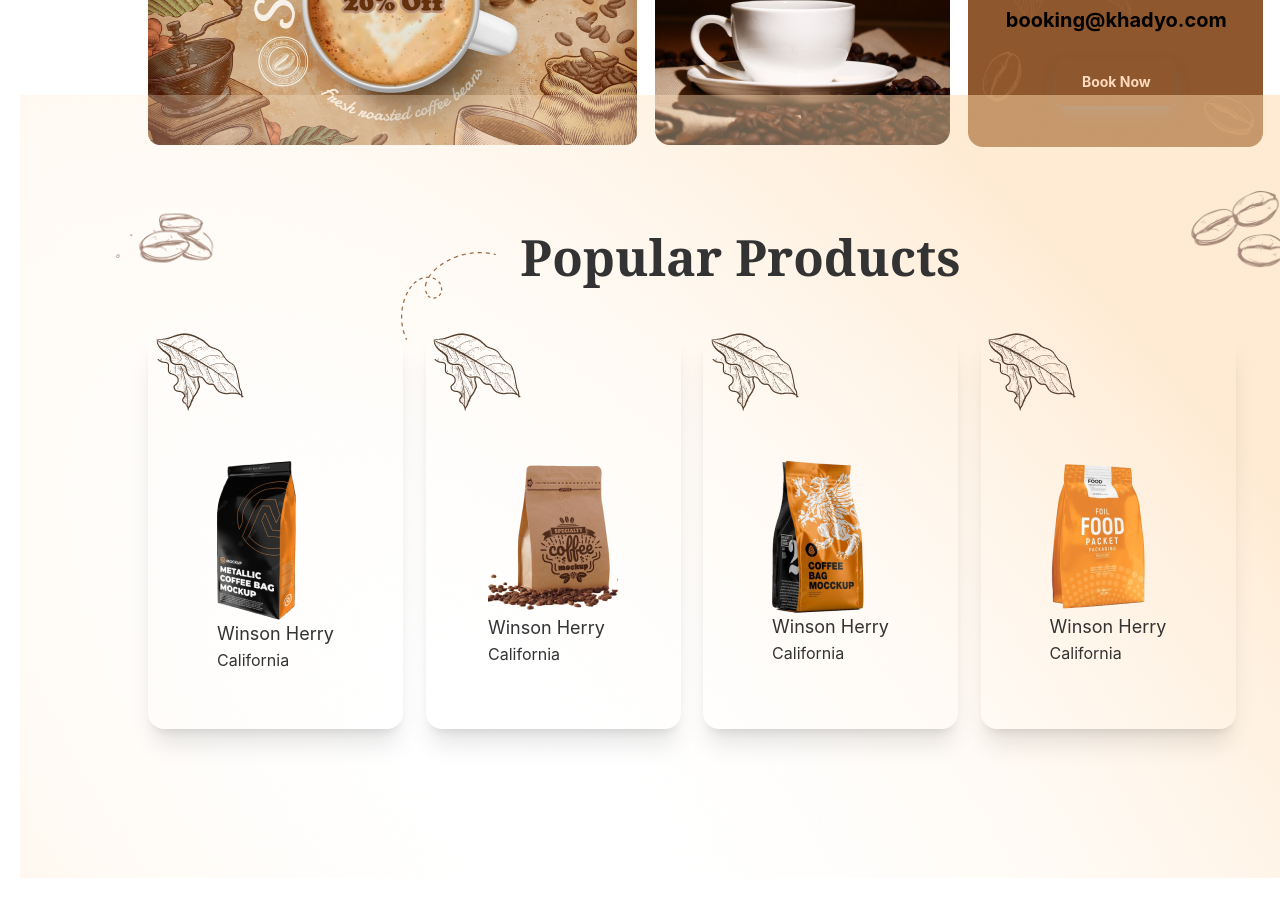
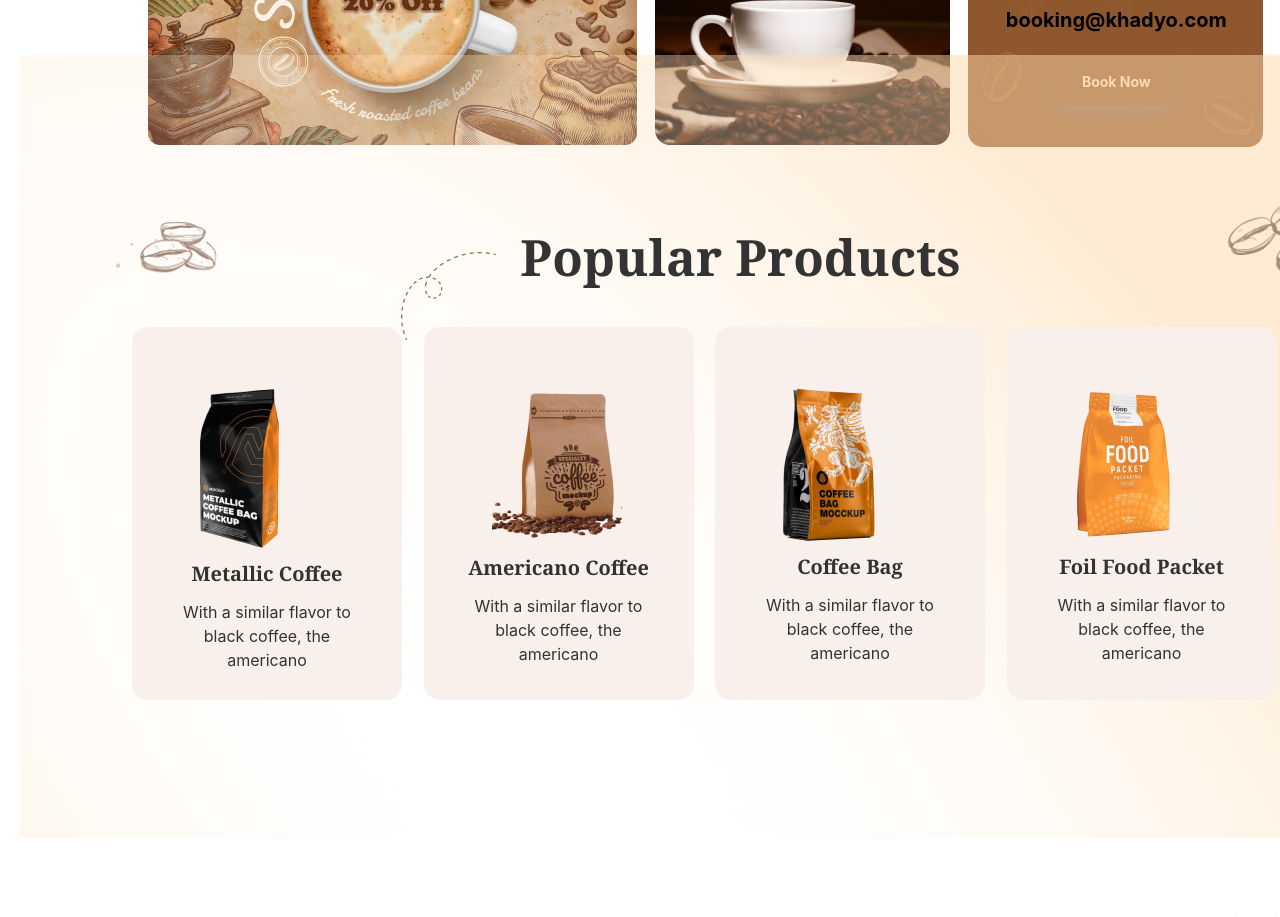
Before and after one commit to Mahinkahn/khadyo-app, a React (Create React App) app: page / in a window 1280 px wide. Shown: the part 3500-4417 px from the top of the page. Built offline with nearby package versions, Linux system fonts and the light colour scheme.

Commit message:
crad style add

```diff
--- a/src/Pages/Home/Testimonial/Review.js
+++ b/src/Pages/Home/Testimonial/Review.js
@@ -1,20 +1,36 @@
 import React from 'react';
+import { FaShoppingBag } from 'react-icons/fa';
+import grp from '../../../assets/icons/Group 2.png'
+import arrow from '../../../assets/icons/arrow-square-down.svg'
+import square from '../../../assets/icons/arrow-square.png'
+import { Link } from 'react-router-dom';
 
 const Review = ({ review }) => {
     const { name, img, imga, location } = review;
     return (
-        <div className="card shadow-xl  mt-48 w-[255px] h-[398px]">
+        <div className="card group/item group relative  flex items-center  mt-48 w-[270px] h-[373px] bg-[#F9F0EB] hover:bg-slate-900 hover:text-white">
             <div className="card-body items-center">
-                <img src={imga} alt="" className='mr-40 mt-[-48px]' />
-                <div className="  mt-5">
+                <img src={imga} alt="" className='mr-44 h-[120px] mt-[-48px] group/edit invisible group-hover/item:visible' />
+                <div className="mt-[-50px]">
                     <div className="">
-                        <div className="w-full">
+                        <div className="w-[130px] ml-9">
                             <img src={img} alt="" />
                         </div>
                     </div>
-                    <div>
-                        <h5 className="text-lg">{name}</h5>
-                        <p>{location}</p>
+                    <div className='text-center'>
+                        <h5 className=" text-xl mt-3 font-serif font-semibold">{name}</h5>
+                        <p className='mt-3 !pt-0 transition-opacity group-hover:absolute group-hover:opacity-0'>{location}</p>
+                    </div>
+                    <div
+                        class="absolute top-4 opacity-0 transition-opacity group-hover:relative ml-6 group-hover:opacity-100 "
+                    >
+                        <div className='flex mt-3 w-[125px] h-[45px] bg-secondary rounded-2xl px-4 pt-2'>
+                            <Link className=' text-white mt-1'><FaShoppingBag /></Link>
+                            <Link className=''><img src={grp} alt="" className='' /></Link>
+                            <Link className='mr-2 mt-1'><img src={arrow} alt="" className=' w-4' /></Link>
+                            <Link className='mt-1'><img src={square} alt="" className=' w-4 ' /></Link>
+                        </div>
+
                     </div>
                 </div>
             </div>
--- a/src/Pages/Home/Testimonial/Testimonial.js
+++ b/src/Pages/Home/Testimonial/Testimonial.js
@@ -20,37 +20,37 @@ const Testimonial = () => {
     const reviews = [
         {
             _id: 1,
-            name: 'Winson Herry',
+            name: 'Metallic Coffee',
             img: people1,
             imga: Group2,
-            location: 'California'
+            location: 'With a similar flavor to black coffee, the americano'
         },
         {
             _id: 2,
-            name: 'Winson Herry',
+            name: 'Americano Coffee',
             img: people2,
             imga: Group2,
-            location: 'California'
+            location: 'With a similar flavor to black coffee, the americano'
         },
         {
             _id: 3,
-            name: 'Winson Herry',
+            name: 'Coffee Bag',
             img: people5,
             imga: Group2,
-            location: 'California'
+            location: 'With a similar flavor to black coffee, the americano'
         },
         {
             _id: 3,
-            name: 'Winson Herry',
+            name: 'Foil Food Packet',
             img: people3,
             imga: Group2,
-            location: 'California'
+            location: 'With a similar flavor to black coffee, the americano'
         },
     ]
 
     return (
         <section className='my-16 mt-20'>
-            <div className=' relative mb-[-50px] grid grid-cols-1 md:grid-cols-2 lg:grid-cols-3 w-[1400px] mx-auto ml-32'>
+            <div className=' relative mb-[-90px] grid grid-cols-1 md:grid-cols-2 lg:grid-cols-3 w-[1400px] mx-auto ml-32'>
                 <div className='w-[490px] h-[280px]'>
                     <img src={Rectangl} alt="" />
                 </div>
@@ -75,16 +75,16 @@ const Testimonial = () => {
                 width: '1440px',
                 height: '783px',
             }}>
-                <div className='absolute w-[1170px] ml-24'>
-                    <div className='mt-24'>
+                <div className='absolute w-[1210px] ml-24'>
+                    <div className='mt-36'>
                         <img src={Seed} alt="" className='' />
                     </div>
-                    <div className='flex gap-6 mr-10 justify-center mt-[-50px]'>
+                    <div className='flex gap-6 mr-20 justify-center mt-[-60px]'>
                         <img src={Vector2} alt="" className='mt-8' />
                         <h3 className=' text-[50px] font-serif font-bold'>Popular Products</h3>
                     </div>
                 </div>
-                <div className='absolute mt-11 ml-32  grid grid-cols-1 md:grid-cols-2 lg:grid-cols-4 w-[1110px] mx-auto'>
+                <div className='absolute mt-20 ml-28  grid gap-x-14 grid-cols-1 md:grid-cols-2 lg:grid-cols-4 w-[1110px] mx-auto'>
                     {
                         reviews.map(review => <Review
                             key={review._id}
```
